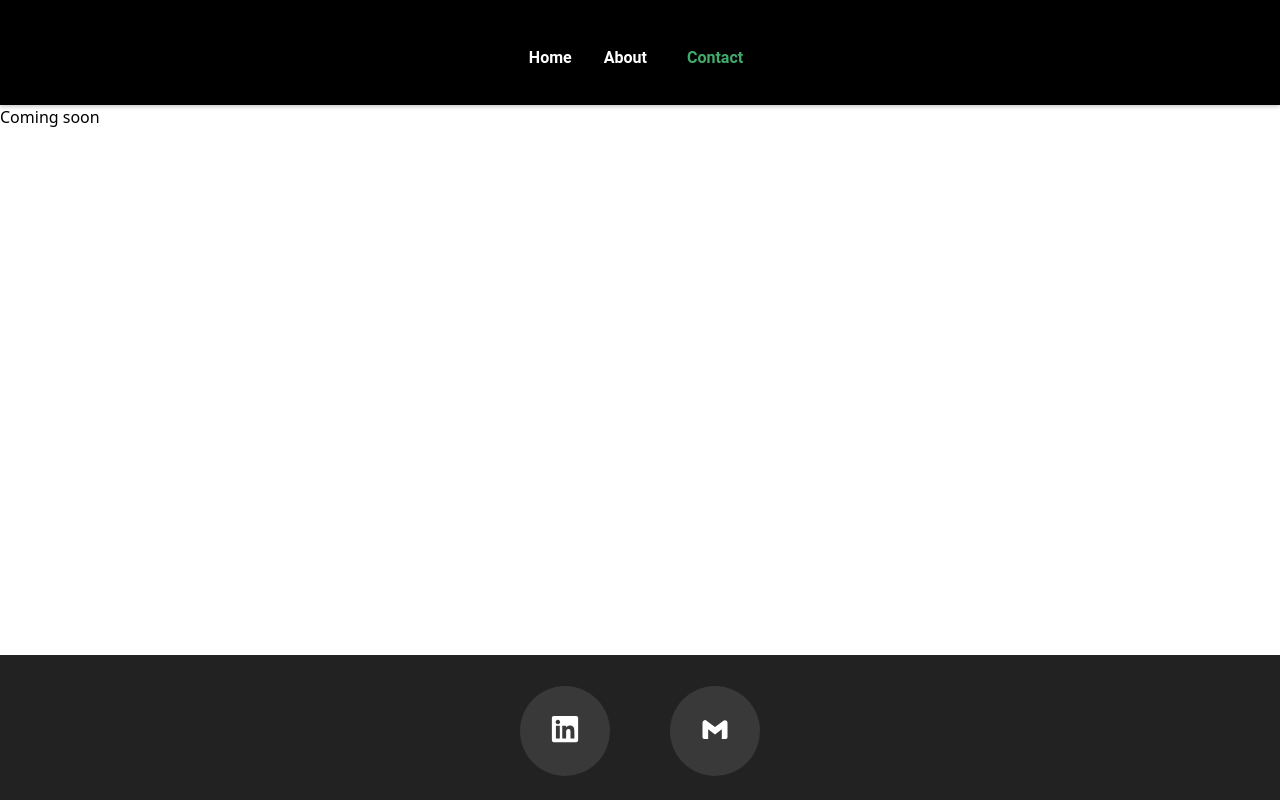
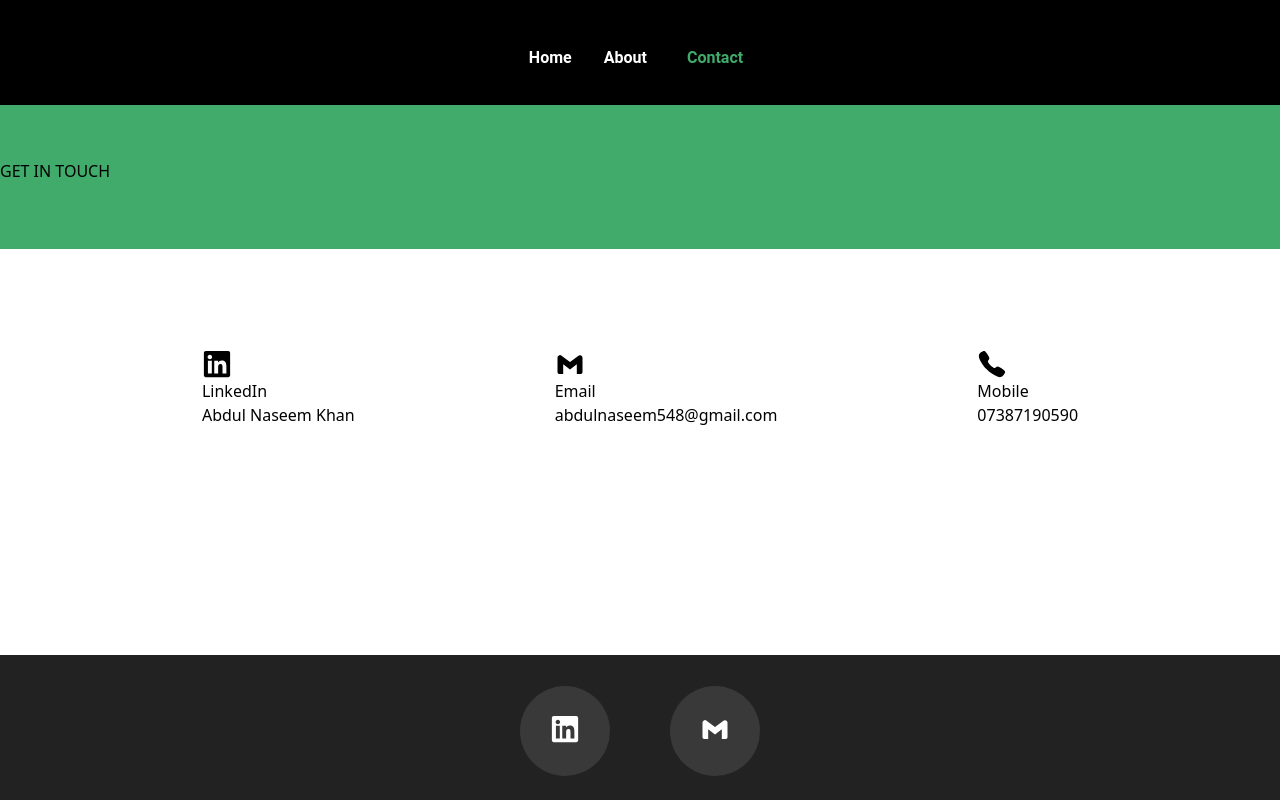
Before and after one commit to abdulnaseem/react-portfolio-latest, a React (Vite) app: page /contact in a window 1280 px wide. Built offline with nearby package versions, Linux system fonts and the light colour scheme.

Commit message:
added content & styling to contact page

```diff
--- a/src/components/Footer/footer.jsx
+++ b/src/components/Footer/footer.jsx
@@ -1,9 +1,7 @@
+import { useState } from "react";
 import { FaLinkedin } from "react-icons/fa";
 import { BiLogoGmail } from "react-icons/bi";
-
 import './footer.css';
-import { useState } from "react";
-
 
 const Footer = ({footer}) => {
 
--- a/src/routes/Contact/contact.css
+++ b/src/routes/Contact/contact.css
@@ -0,0 +1,37 @@
+.contact-container {
+    background-color: #41ab6b;
+    height: 18vh;
+}
+
+.contact-title {
+    padding-top:54px;
+}
+
+.contact-outer-section {
+    display: grid;
+    grid-template-columns: auto auto auto;
+    justify-content: center;
+}
+
+.contact-inner-section {
+    margin: 40px;
+    margin-top: 50px;
+}
+
+@media screen and (min-width: 1066px) {
+    .contact-inner-section {
+        margin: 100px;
+    }
+}
+
+@media screen and (max-width: 645px) {
+    .contact-outer-section {
+        display: block;
+        text-align: center;
+    }
+
+    .contact-icon svg {
+        margin: auto;
+        text-align: center;
+    }
+}
--- a/src/routes/Contact/contact.jsx
+++ b/src/routes/Contact/contact.jsx
@@ -1,12 +1,42 @@
+import { useMediaQuery } from "react-responsive";
 import Footer from "../../components/Footer/footer";
-
+import './contact.css';
+import { FaLinkedin } from "react-icons/fa";
+import { BiLogoGmail } from "react-icons/bi";
+import { IoCall } from "react-icons/io5";
 
 const Contact = () => {
 
+    const isMobile = useMediaQuery({ maxWidth: "645px" });
+
     return (
         <>
-            <div>Coming soon</div>
-            <Footer footer="bottom" />
+            <div className="contact-container text-center">
+                <h2 className="contact-title text-4xl text-white font-bold tracking-tight sm:text-4xl drop-shadow-md">GET IN TOUCH</h2>
+            </div>
+
+            <div className="contact-outer-section">
+                <div className="contact-inner-section">
+                    <a href="https://www.linkedin.com/in/abdul-naseem-khan-14b429198" className="contact-icon" target='_blank'><FaLinkedin size={30} /></a>
+                    <p className="font-bold mt-3">LinkedIn</p>
+                    <p className="mt-2">Abdul Naseem Khan</p>
+                </div>
+                <div className="contact-inner-section">
+                    <a href="Mailto:abdulnaseem548@gmail.com" className="contact-icon" target='_blank'><BiLogoGmail size={30} /></a>
+                    <p className="font-bold mt-3">Email</p>
+                    <p className="mt-2">abdulnaseem548@gmail.com</p>
+                </div>
+                <div className="contact-inner-section">
+                    <a href="Tel:07387190590" className="contact-icon" target='_blank'><IoCall size={30} /></a>
+                    <p className="font-bold mt-3">Mobile</p>
+                    <p className="mt-2">07387190590</p>
+                </div>
+            </div>
+
+            {
+                isMobile ? <Footer /> : <Footer footer="bottom" />
+            }
+
         </>
     )
 }
```
